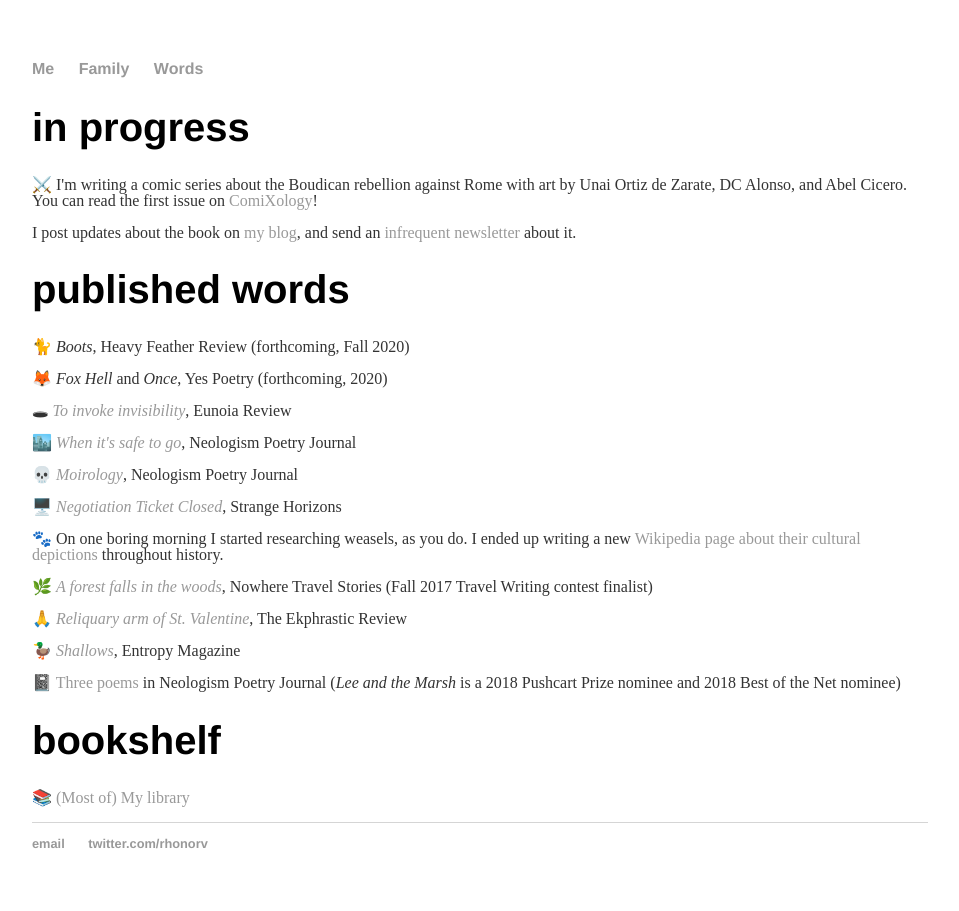
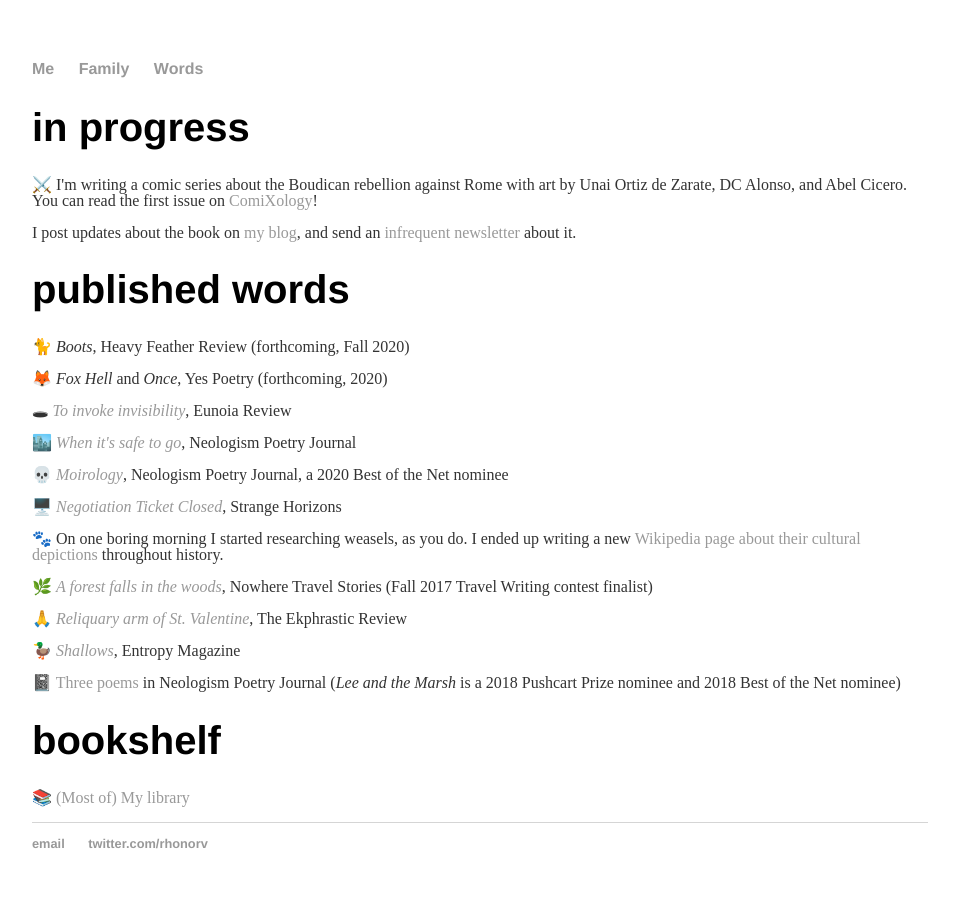
Before and after one commit to rhonorv/rhonorv.github.io, a Jekyll site: the page words/index.html, which Jekyll copies as it is, in a window 1280 px wide. Shown: the whole page, without its empty margins (160-1119 px from the left). Built offline with Jekyll 4.4.1, drawn with Linux system fonts in a browser that asks for light colours.

Commit message:
Update index.html

```diff
--- a/words/index.html
+++ b/words/index.html
@@ -37,7 +37,7 @@
 
 		<p><span aria-hidden="true">🏙️ </span><a href="https://www.neologismpoetry.com/August-2020/#rhv"><em>When it's safe to go</em></a>, Neologism Poetry Journal</p>
 
-		<p><span aria-hidden="true">💀 </span><a href="https://www.neologismpoetry.com/april-2020/"><em>Moirology</em></a>, Neologism Poetry Journal</p>
+		<p><span aria-hidden="true">💀 </span><a href="https://www.neologismpoetry.com/april-2020/"><em>Moirology</em></a>, Neologism Poetry Journal, a 2020 Best of the Net nominee</p>
 
 		<p><span aria-hidden="true">🖥️ </span><a href="http://strangehorizons.com/poetry/negotiation-ticket-closed/"><em>Negotiation Ticket Closed</em></a>, Strange Horizons</p>
 
```
